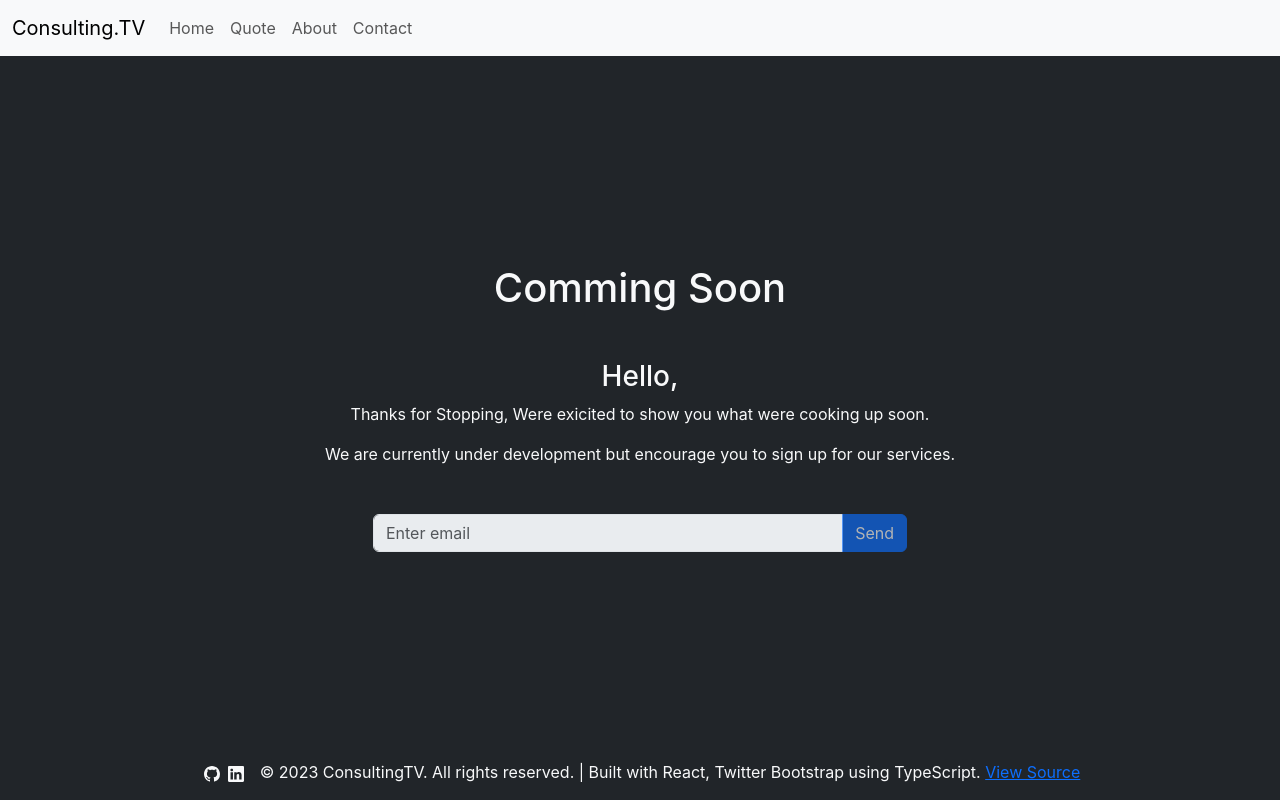
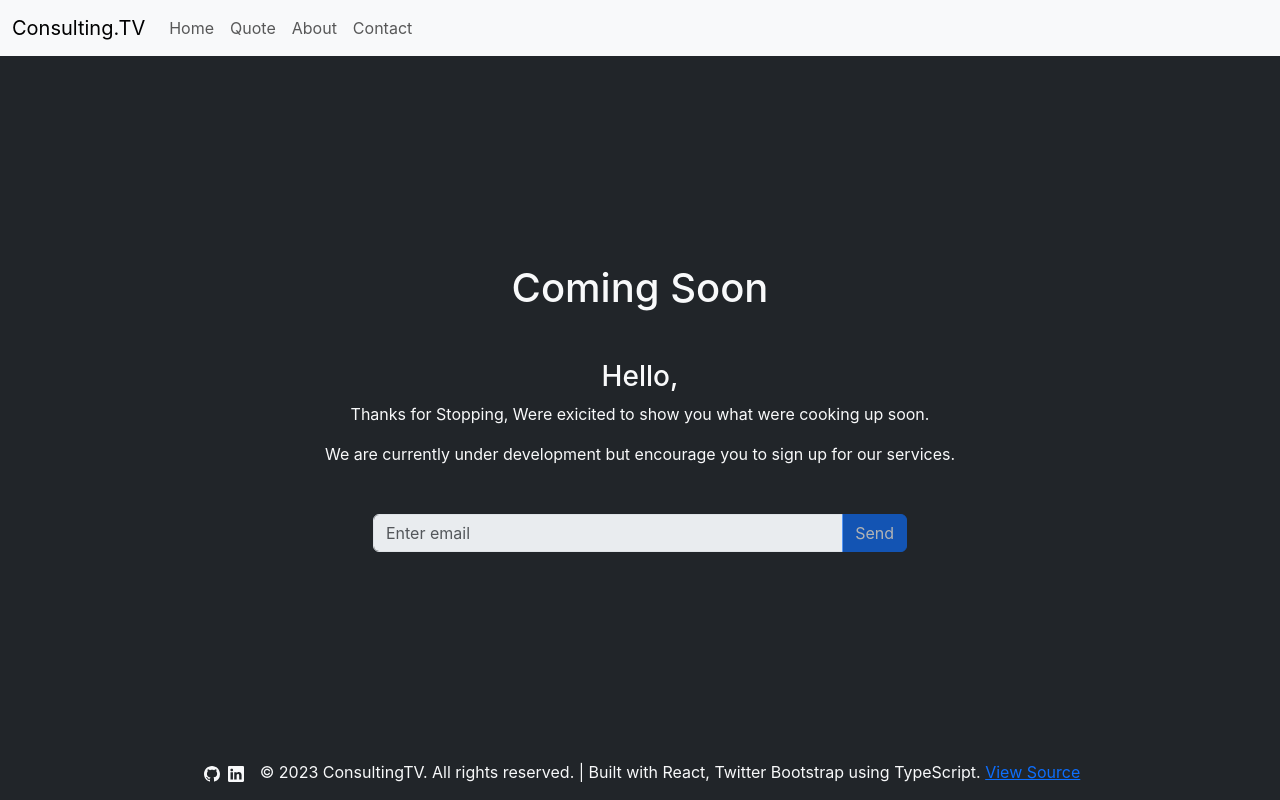
Before and after one commit to crispycret/ConsultingTV, a React (Create React App) app in the folder frontends/client-react/: page / in a window 1280 px wide. Built offline with nearby package versions, Linux system fonts and the light colour scheme.

Commit message:
minor changes to coming soon page

```diff
--- a/frontends/client-react/src/pages/ComingSoonPage.tsx
+++ b/frontends/client-react/src/pages/ComingSoonPage.tsx
@@ -16,7 +16,7 @@ export const ComingSoonPage = () => {
                 </div> */}
 
 
-                <h1>Comming Soon</h1>
+                <h1>Coming Soon</h1>
 
                 <div className="mt-5"></div>
                     <div className="mt-5">
```
